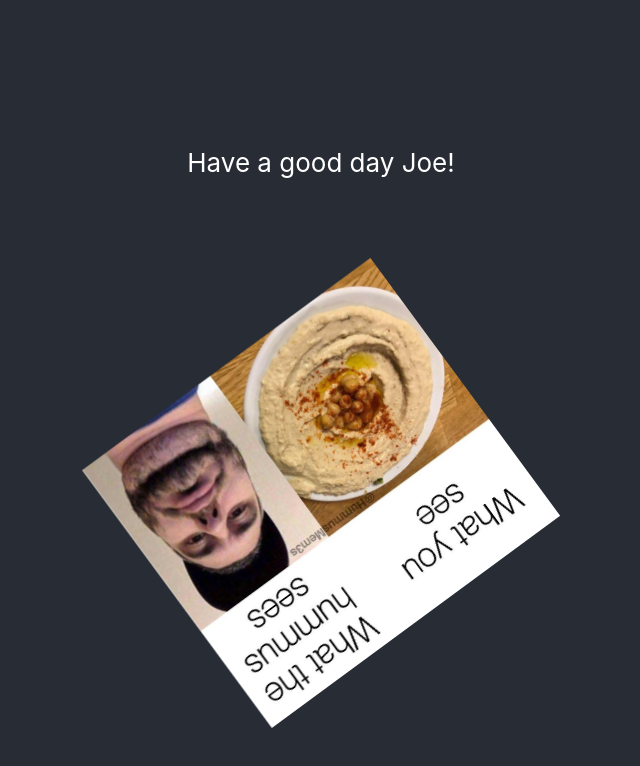
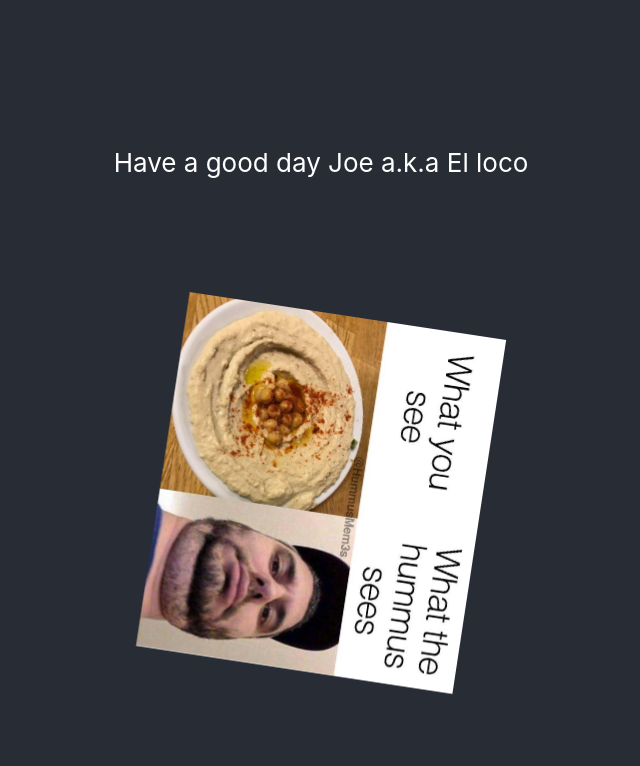
Before and after one commit to Shloyem/react-tutorials, a React (Create React App) app in the folder 02_create_react_app/new-app/: page / in a window 1280 px wide. Shown: the top 766 px of the page, without its empty margins (319-959 px from the left). Built offline with nearby package versions, Linux system fonts and the light colour scheme.

Commit message:
Add 2 props example

```diff
--- a/02_create_react_app/new-app/src/App.tsx
+++ b/02_create_react_app/new-app/src/App.tsx
@@ -73,7 +73,7 @@ function App() {
     <div className="App">
       <header className="App-header">
         {/* Examples additions */}
-        <PropExample name="Joe" />
+        <PropExample name="Joe" streetName="El loco" />
         {/* {playerArray}
         {infoPairs}
         <ul>
--- a/02_create_react_app/new-app/src/PropExample.tsx
+++ b/02_create_react_app/new-app/src/PropExample.tsx
@@ -1,7 +1,17 @@
 type propsInfo = {
   name: string;
+  streetName: string;
 };
 
+// type is important, if there are 2 props and I pass just 1 it would error:
+// Property 'streetName' is missing in type '{ name: string; }' but required in type 'propsInfo'.ts(2741)
+
 export default function PropExample(props: propsInfo): JSX.Element {
-  return <span>Have a good day {props.name}!</span>;
+  const name: string = props.name;
+  const streetName: string = props.streetName;
+  return (
+    <span>
+      Have a good day {name} a.k.a {streetName}
+    </span>
+  );
 }
```
